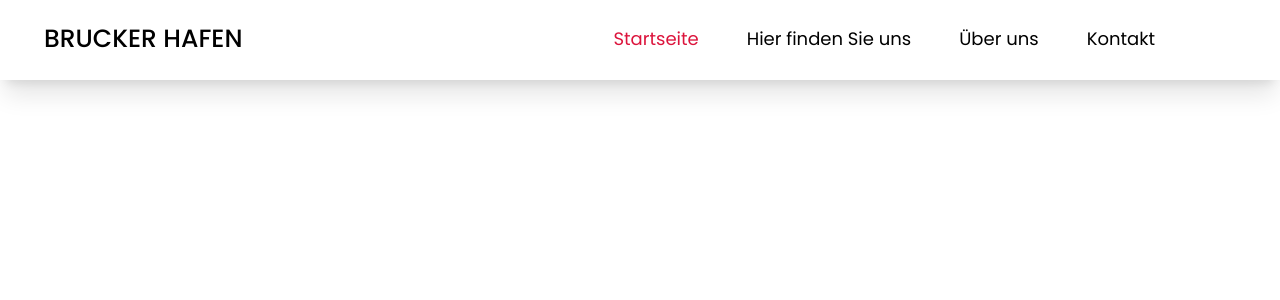
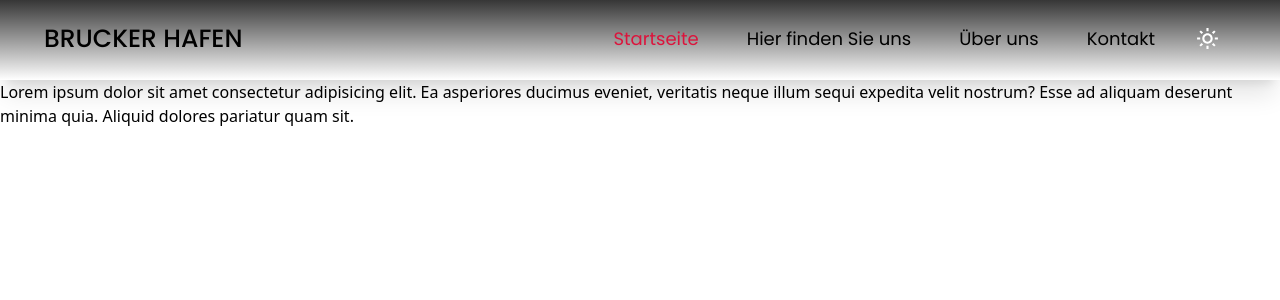
Before and after one commit to yildirimzia/fish-app, a Next.js app: page /hier-finden-sie-uns in a window 1280 px wide. Shown: the top 300 px of the page. Built offline with nearby package versions, Linux system fonts and the light colour scheme.

Commit message:
fixed dark

```diff
--- a/app/(pages)/hier-finden-sie-uns/page.tsx
+++ b/app/(pages)/hier-finden-sie-uns/page.tsx
@@ -1,7 +1,13 @@
 import React, { FC } from "react";
 
 const HierFindenSieUns: FC = () => {
-  return <div>HierFindenSieU sns {}</div>;
+  return (
+    <div className="dark:text-white dark:bg-opacity-50 ">
+      Lorem ipsum dolor sit amet consectetur adipisicing elit. Ea asperiores
+      ducimus eveniet, veritatis neque illum sequi expedita velit nostrum? Esse
+      ad aliquam deserunt minima quia. Aliquid dolores pariatur quam sit.
+    </div>
+  );
 };
 
 export default HierFindenSieUns;
--- a/app/(pages)/home/MenuItem.tsx
+++ b/app/(pages)/home/MenuItem.tsx
@@ -13,7 +13,6 @@ const MenuItem: React.FC<MenuItemProps> = ({
   price,
   imageUrl,
 }) => {
-  console.log("MenuItemProps", imageUrl);
   return (
     <div className="text-center">
       <Image
--- a/app/(pages)/kontakt/page.tsx
+++ b/app/(pages)/kontakt/page.tsx
@@ -1,7 +1,7 @@
 import React, { FC } from "react";
 
 const Kontakt: FC = () => {
-  return <div>Kotakt</div>;
+  return <div className="dark:text-white dark:bg-opacity-50 ">Kotakt</div>;
 };
 
 export default Kontakt;
--- a/app/(pages)/uber-uns/page.tsx
+++ b/app/(pages)/uber-uns/page.tsx
@@ -1,7 +1,7 @@
 import React, { FC } from "react";
 
 const UberUns: FC = () => {
-  return <div>UberUnss</div>;
+  return <div className="dark:text-white dark:bg-opacity-50 ">UberUnss</div>;
 };
 
 export default UberUns;
--- a/app/components/Header.tsx
+++ b/app/components/Header.tsx
@@ -13,9 +13,11 @@ const Header: FC<Props> = ({ activeItem }) => {
   const [active, setActive] = useState(false);
   const [openSidebar, setOpenSidebar] = useState(false);
 
+  console.log(active, "active");
+
   const handleClose = (e: React.MouseEvent<HTMLDivElement>) => {
     if (e.currentTarget.id === "screen") {
-      setOpenSidebar(false);
+      setOpenSidebar(!active);
     }
   };
 
@@ -24,11 +26,11 @@ const Header: FC<Props> = ({ activeItem }) => {
   };
 
   return (
-    <div className="w-full relative z-50 bg-gradient-linear-one">
+    <div className="w-full relative z-50 bg-gradient-linear-one h-[80px]">
       <div className="w-full relative">
         <div
-          className={`absolute top-0 left-0 z-[80] h-[80px] shadow-xl transition duration-500 w-full ${
-            active ? "dark:bg-opacity-50" : "bg-white"
+          className={`dark:bg-opacity-50 absolute top-0 left-0 z-[80] h-[80px] shadow-xl transition duration-500 w-full ${
+            active ? "bg-white" : "2"
           }`}
         >
           <div className="w-[95%] 800px:w-[92%] m-auto py-2 h-full">
--- a/app/utils/Navbar.tsx
+++ b/app/utils/Navbar.tsx
@@ -52,7 +52,7 @@ const Navitems: React.FC<Props> = ({ activeItem, isMobile }) => {
           <div className="w-full text-center py-6">
             <Link
               href={"/"}
-              className={`text-[25px] font-Poppins font-[500] text-black dark:text-white`}
+              className={`text-[25px] font-Poppins font-[500] text-white dark:text-black`}
             >
               BRUCKER HAFEN
             </Link>
--- a/app/utils/ThemeSwitcher.tsx
+++ b/app/utils/ThemeSwitcher.tsx
@@ -3,12 +3,14 @@ import { useTheme } from "next-themes";
 import { BiMoon, BiSun } from "react-icons/bi";
 
 interface ThemeSwitcherProps {
-  onThemeChange: () => void; // Tema değişikliği için bir prop ekledik
+  onThemeChange: () => void;
 }
 
 const ThemeSwitcher: React.FC<ThemeSwitcherProps> = ({ onThemeChange }) => {
   const [mounted, setMounted] = useState(false);
   const { theme, setTheme } = useTheme();
+
+  console.log(theme, "theme");
 
   useEffect(() => setMounted(true), []);
 
@@ -16,7 +18,7 @@ const ThemeSwitcher: React.FC<ThemeSwitcherProps> = ({ onThemeChange }) => {
 
   const handleThemeChange = (newTheme: string) => {
     setTheme(newTheme);
-    onThemeChange(); // Tema değiştiğinde prop'u çağırıyoruz
+    onThemeChange();
   };
 
   return (
@@ -26,14 +28,14 @@ const ThemeSwitcher: React.FC<ThemeSwitcherProps> = ({ onThemeChange }) => {
           className="cursor-pointer"
           fill="black"
           size={25}
-          onClick={() => handleThemeChange("dark")} // Tema değişikliğini buradan yönetiyoruz
+          onClick={() => handleThemeChange("dark")}
         />
       ) : (
         <BiSun
           className="cursor-pointer"
           fill="white"
           size={25}
-          onClick={() => handleThemeChange("light")} // Tema değişikliğini buradan yönetiyoruz
+          onClick={() => handleThemeChange("light")}
         />
       )}
     </div>
```
